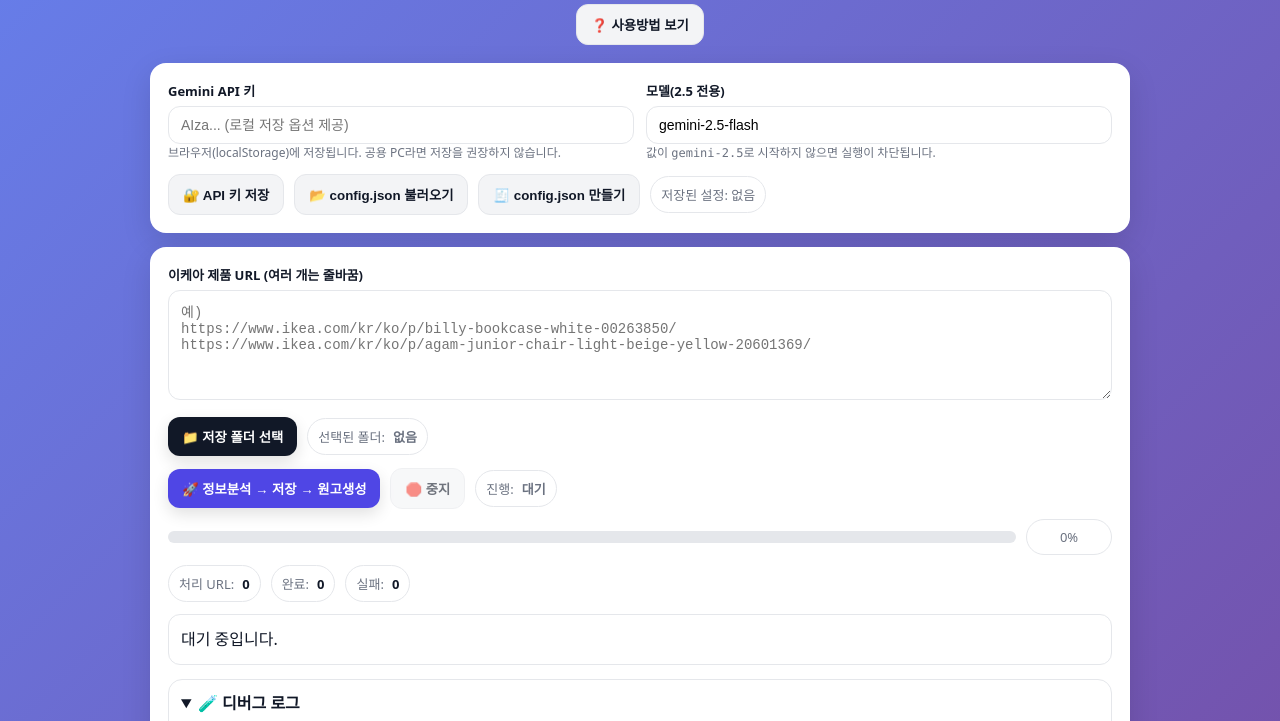
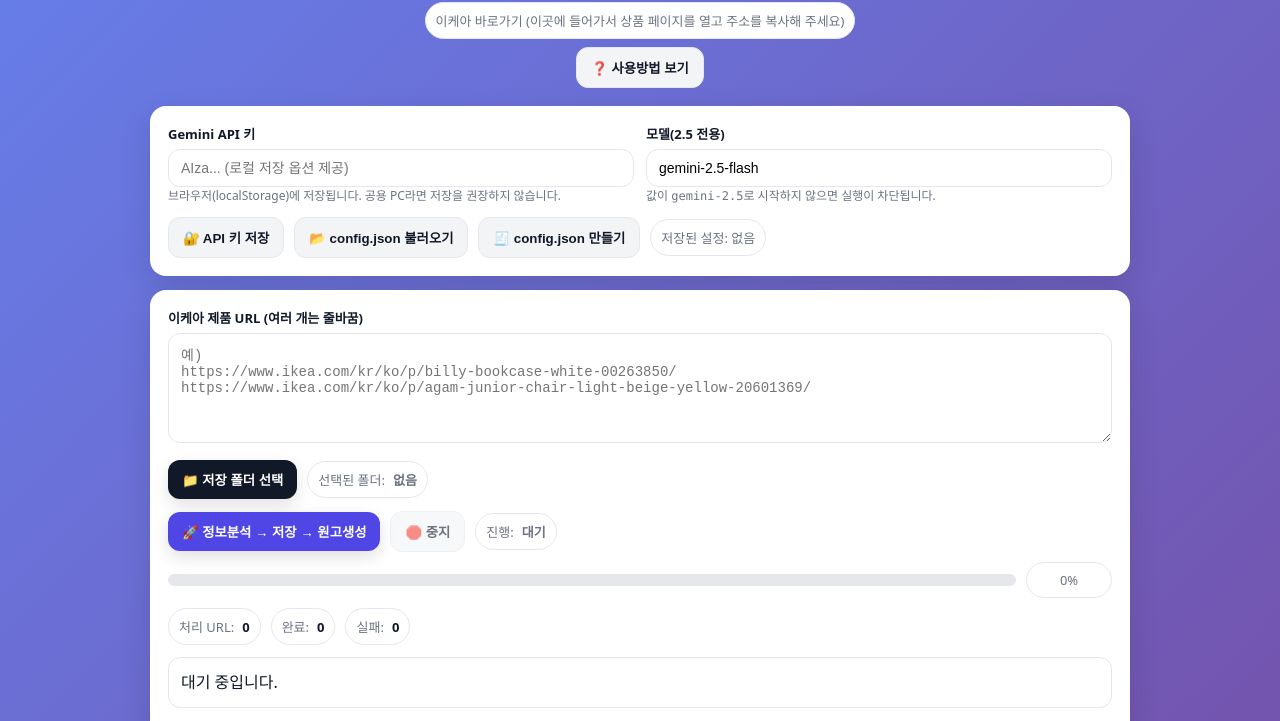
Before and after one commit to park-jin-soo/IKEA_Posting, a plain HTML site: page index.html in a window 1280 px wide. Shown: the part 72-793 px from the top of the page. Drawn offline with Linux system fonts and the light colour scheme.

Commit message:
Update index.html

```diff
--- a/index.html
+++ b/index.html
@@ -191,7 +191,12 @@
   <div class="wrap">
     <div class="header">
       <h1>IKEA(이케아) 전용 원고 생성기</h1>
-      <div style="margin-top:10px; display:flex; justify-content:center;">
+      <div style="margin-top:8px; display:flex; justify-content:center;">
+        <a href="https://www.ikea.com/kr/ko/" target="_blank" rel="noopener noreferrer" class="pill" style="text-decoration:none; cursor:pointer;">
+          이케아 바로가기 (이곳에 들어가서 상품 페이지를 열고 주소를 복사해 주세요)
+        </a>
+      </div>
+      <div style="margin-top:8px; display:flex; justify-content:center;">
         <button class="btn btn-ghost" id="helpBtn">❓ 사용방법 보기</button>
       </div>
     </div>
```
